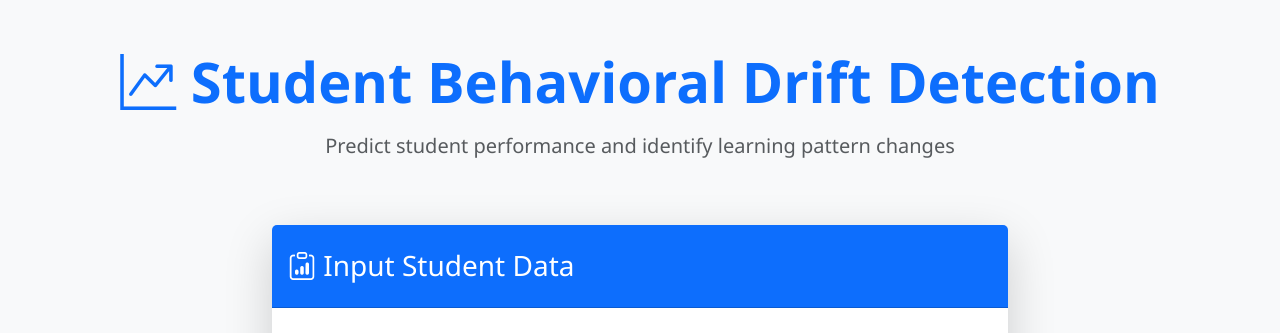
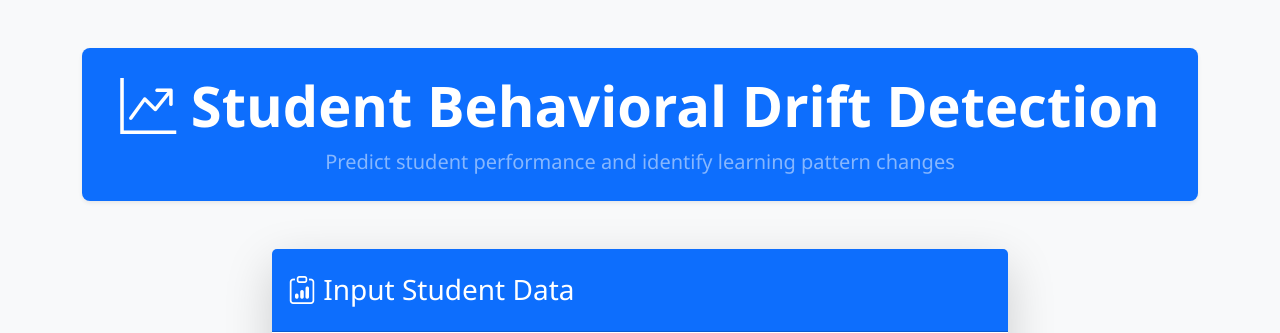
Before and after one commit to Suharshit/Student-Behavioral-Drift-Detection, a Flask app: page / in a window 1280 px wide. Shown: the top 333 px of the page. Run offline with Flask 3, Linux system fonts and the light colour scheme; parts of the project's set-up code (start-up, migrations or seed data) failed here and were passed over.

```diff
--- a/template/index.html
+++ b/template/index.html
@@ -20,10 +20,12 @@
             <!-- Header -->
             <div class="row mb-5">
                 <div class="col-12 text-center">
-                    <h1 class="display-4 fw-bold text-primary mb-3">
-                        <i class="bi bi-graph-up-arrow"></i> Student Behavioral Drift Detection
-                    </h1>
-                    <p class="lead text-muted">Predict student performance and identify learning pattern changes</p>
+                    <div class="p-4 bg-primary text-white rounded-3 shadow-sm">
+                        <h1 class="display-4 fw-bold mb-2">
+                            <i class="bi bi-graph-up-arrow"></i> Student Behavioral Drift Detection
+                        </h1>
+                        <p class="lead text-white-50 mb-0">Predict student performance and identify learning pattern changes</p>
+                    </div>
                 </div>
             </div>
 
```
Also changed, not shown: template/result.html (+6 -4 lines).
